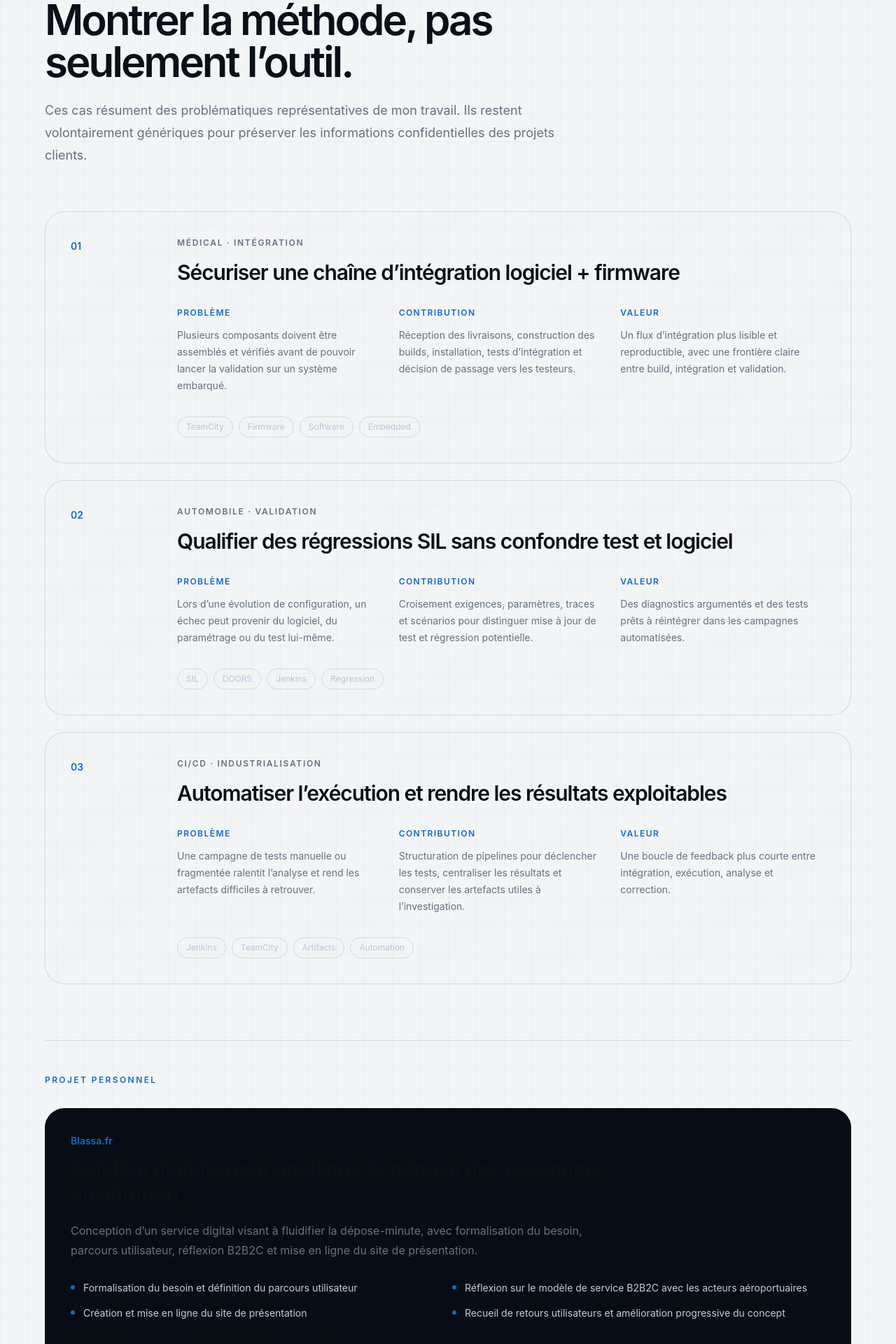
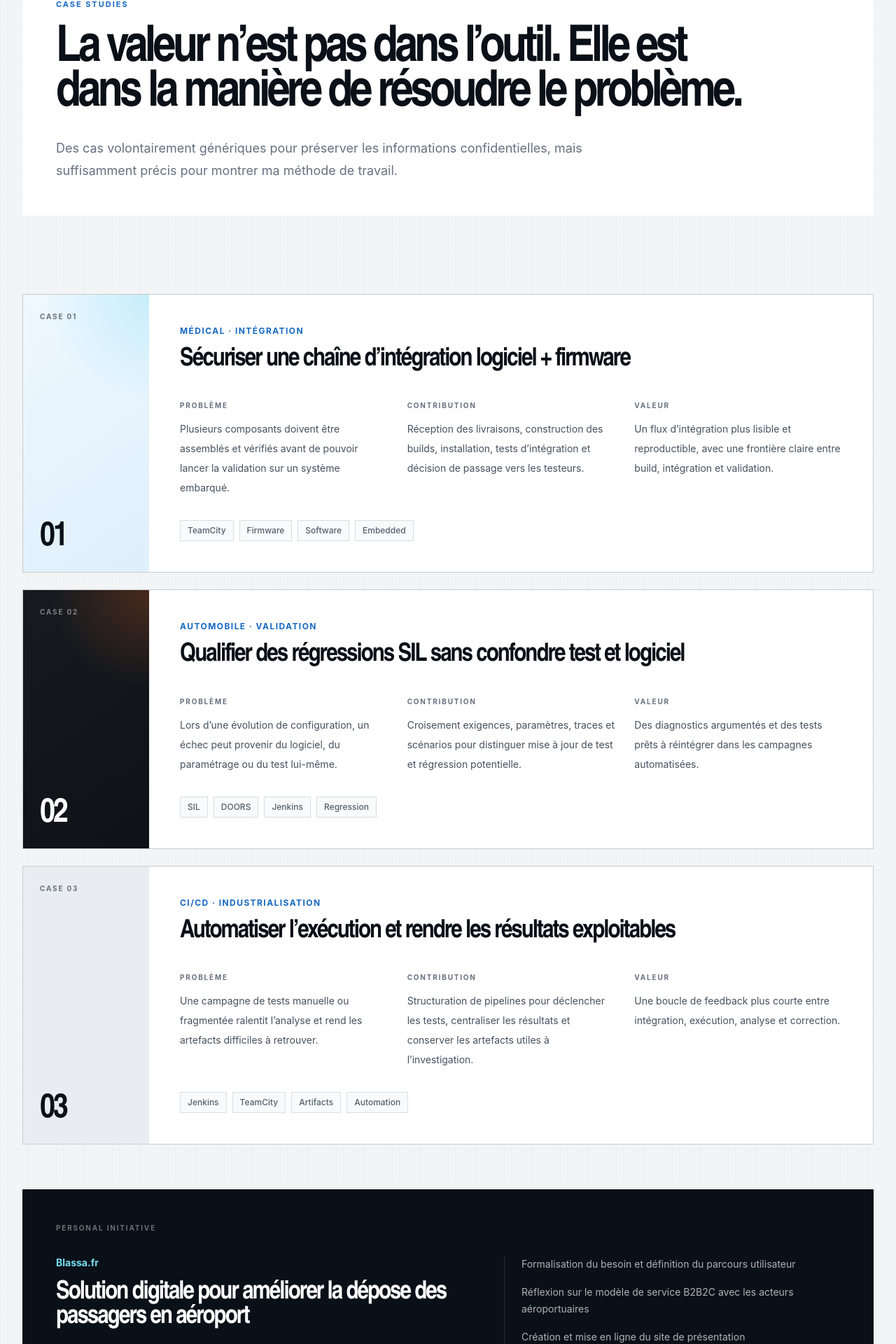
Before and after one commit to Robotham33/Portfolio-Hamza-Ghourabi, a Next.js app: page /projects in a window 1280 px wide. Shown: the part 198-2118 px from the top of the page at 70% size. Built offline with nearby package versions, Linux system fonts and the light colour scheme.

Commit message:
style(v4): redesign projects page

```diff
--- a/app/projects/page.tsx
+++ b/app/projects/page.tsx
@@ -6,69 +6,95 @@ export default function ProjectsPage() {
   return (
     <>
       <SiteHeader />
-      <main className="px-5 pt-32 pb-24 sm:px-6 lg:px-8 lg:pt-40">
-        <div className="mx-auto max-w-6xl">
-          <p className="text-xs font-semibold tracking-[0.2em] text-[var(--accent)] uppercase">
-            Études de cas
+      <main className="pb-24 pt-32 sm:pt-36">
+        <section className="px-5 sm:px-6 lg:px-8">
+          <div className="mx-auto max-w-7xl border-t-4 border-[var(--ink)] bg-white p-7 sm:p-10 lg:p-12">
+            <p className="tech-label text-[11px] font-bold text-[var(--accent)]">
+              Case studies
             </p>
-          <h1 className="mt-5 max-w-4xl text-4xl font-semibold tracking-[-0.05em] sm:text-5xl lg:text-6xl">
-            Montrer la méthode, pas seulement l’outil.
+            <h1 className="display-title mt-6 max-w-5xl text-5xl leading-[0.9] font-semibold tracking-[-0.065em] sm:text-6xl lg:text-7xl">
+              La valeur n’est pas dans l’outil. Elle est dans la manière de résoudre le problème.
             </h1>
-          <p className="mt-6 max-w-3xl text-lg leading-8 text-[var(--muted-foreground)]">
-            Ces cas résument des problématiques représentatives de mon travail.
-            Ils restent volontairement génériques pour préserver les
-            informations confidentielles des projets clients.
+            <p className="mt-7 max-w-3xl text-lg leading-8 text-[var(--muted-foreground)]">
+              Des cas volontairement génériques pour préserver les informations
+              confidentielles, mais suffisamment précis pour montrer ma méthode
+              de travail.
             </p>
+          </div>
+        </section>
 
-          <div className="mt-16 space-y-6">
+        <section className="px-5 py-20 sm:px-6 lg:px-8 lg:py-28">
+          <div className="mx-auto max-w-7xl space-y-6">
             {caseStudies.map((item, index) => (
               <article
                 key={item.title}
-                className="grid gap-8 rounded-[28px] border border-[var(--border)] bg-[linear-gradient(140deg,rgba(255,255,255,0.05),rgba(255,255,255,0.015))] p-7 lg:grid-cols-[120px_1fr] lg:p-9"
+                className="grid overflow-hidden border border-[var(--border-strong)] bg-white lg:grid-cols-[180px_1fr]"
               >
-                <div>
-                  <span className="text-sm font-semibold text-[var(--accent)]">
+                <div
+                  className={`flex flex-col justify-between p-6 ${
+                    index === 0
+                      ? "medical-panel"
+                      : index === 1
+                        ? "automotive-panel"
+                        : "bg-[#e9edf1]"
+                  }`}
+                >
+                  <p
+                    className={`tech-label text-[10px] font-bold ${
+                      index === 1 ? "text-white/45" : "text-[var(--muted-foreground)]"
+                    }`}
+                  >
+                    Case 0{index + 1}
+                  </p>
+                  <p
+                    className={`display-title mt-16 text-5xl font-semibold tracking-[-0.06em] ${
+                      index === 1 ? "text-white" : "text-[var(--ink)]"
+                    }`}
+                  >
                     0{index + 1}
-                  </span>
+                  </p>
                 </div>
-                <div>
-                  <p className="text-xs font-semibold tracking-[0.14em] text-[var(--muted-foreground)] uppercase">
+
+                <div className="p-7 sm:p-9 lg:p-11">
+                  <p className="text-xs font-bold tracking-[0.12em] text-[var(--accent)] uppercase">
                     {item.eyebrow}
                   </p>
-                  <h2 className="mt-4 text-2xl font-semibold tracking-[-0.035em] sm:text-3xl">
+                  <h2 className="display-title mt-4 max-w-4xl text-4xl leading-[0.98] font-semibold tracking-[-0.055em]">
                     {item.title}
                   </h2>
-                  <div className="mt-8 grid gap-6 lg:grid-cols-3">
+
+                  <div className="mt-10 grid gap-7 lg:grid-cols-3">
                     <div>
-                      <p className="text-xs font-semibold tracking-[0.12em] text-[var(--accent)] uppercase">
+                      <p className="tech-label text-[10px] font-bold text-[var(--muted-foreground)]">
                         Problème
                       </p>
-                      <p className="mt-3 text-sm leading-6 text-[var(--muted-foreground)]">
+                      <p className="mt-3 text-sm leading-7 text-[#44515e]">
                         {item.problem}
                       </p>
                     </div>
                     <div>
-                      <p className="text-xs font-semibold tracking-[0.12em] text-[var(--accent)] uppercase">
+                      <p className="tech-label text-[10px] font-bold text-[var(--muted-foreground)]">
                         Contribution
                       </p>
-                      <p className="mt-3 text-sm leading-6 text-[var(--muted-foreground)]">
+                      <p className="mt-3 text-sm leading-7 text-[#44515e]">
                         {item.contribution}
                       </p>
                     </div>
                     <div>
-                      <p className="text-xs font-semibold tracking-[0.12em] text-[var(--accent)] uppercase">
+                      <p className="tech-label text-[10px] font-bold text-[var(--muted-foreground)]">
                         Valeur
                       </p>
-                      <p className="mt-3 text-sm leading-6 text-[var(--muted-foreground)]">
+                      <p className="mt-3 text-sm leading-7 text-[#44515e]">
                         {item.result}
                       </p>
                     </div>
                   </div>
+
                   <div className="mt-8 flex flex-wrap gap-2">
                     {item.stack.map((tag) => (
                       <span
                         key={tag}
-                        className="rounded-full border border-[var(--border)] px-3 py-1.5 text-xs text-[#b8c6d8]"
+                        className="border border-[var(--border)] bg-[var(--paper)] px-2.5 py-1.5 text-xs font-medium text-[#53606c]"
                       >
                         {tag}
                       </span>
@@ -77,54 +103,34 @@ export default function ProjectsPage() {
                 </div>
               </article>
             ))}
-          </div>
 
-          <section className="mt-20 border-t border-[var(--border)] pt-12">
-            <p className="text-xs font-semibold tracking-[0.2em] text-[var(--accent)] uppercase">
-              Projet personnel
+            <section className="mt-16 bg-[var(--ink)] p-7 text-white sm:p-10 lg:p-12">
+              <p className="tech-label text-[10px] font-bold text-white/40">
+                Personal initiative
               </p>
               {personalProjects.map((project) => (
-              <article
-                key={project.title}
-                className="mt-8 rounded-[28px] border border-[var(--border)] bg-[#080d15] p-7 sm:p-9"
-              >
-                <p className="text-sm font-semibold text-[var(--accent)]">
-                  {project.title}
-                </p>
-                <h2 className="mt-3 max-w-3xl text-2xl font-semibold tracking-[-0.035em] sm:text-3xl">
+                <div key={project.title} className="mt-8 grid gap-10 lg:grid-cols-[1fr_0.8fr]">
+                  <div>
+                    <p className="text-sm font-bold text-[#75ddf2]">{project.title}</p>
+                    <h2 className="display-title mt-4 text-4xl leading-[0.98] font-semibold tracking-[-0.055em]">
                       {project.subtitle}
                     </h2>
-                <p className="mt-5 max-w-3xl text-base leading-7 text-[var(--muted-foreground)]">
+                    <p className="mt-5 text-base leading-7 text-white/58">
                       {project.summary}
                     </p>
-                <ul className="mt-7 grid gap-3 sm:grid-cols-2">
+                  </div>
+                  <ul className="space-y-4 border-l border-white/12 pl-6">
                     {project.highlights.map((highlight) => (
-                    <li
-                      key={highlight}
-                      className="flex gap-3 text-sm leading-6 text-[#c4cede]"
-                    >
-                      <span
-                        aria-hidden="true"
-                        className="mt-2 size-1.5 shrink-0 rounded-full bg-[var(--accent)]"
-                      />
+                      <li key={highlight} className="text-sm leading-6 text-white/68">
                         {highlight}
                       </li>
                     ))}
                   </ul>
-                <div className="mt-7 flex flex-wrap gap-2">
-                  {project.tools.map((tool) => (
-                    <span
-                      key={tool}
-                      className="rounded-full border border-[var(--border)] px-3 py-1.5 text-xs text-[var(--muted-foreground)]"
-                    >
-                      {tool}
-                    </span>
-                  ))}
                 </div>
-              </article>
               ))}
             </section>
           </div>
+        </section>
       </main>
       <SiteFooter />
     </>
```
Lines whose indentation alone changed are shown as unchanged.
